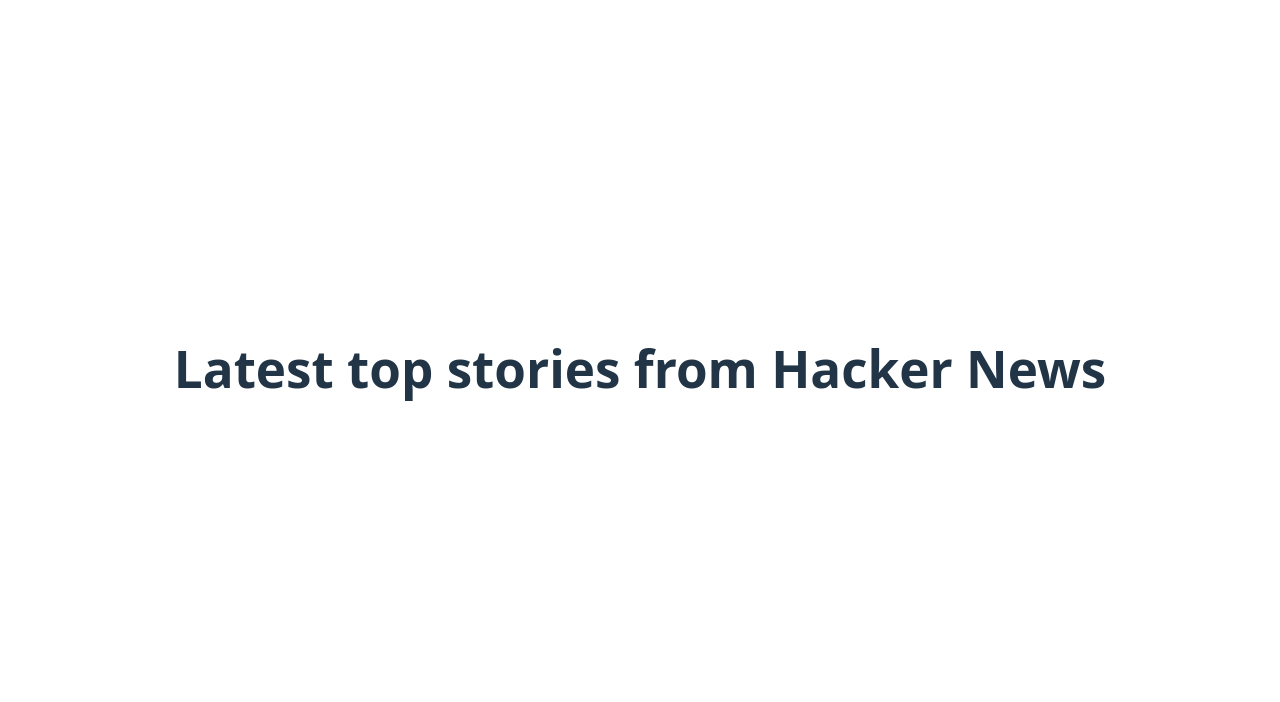
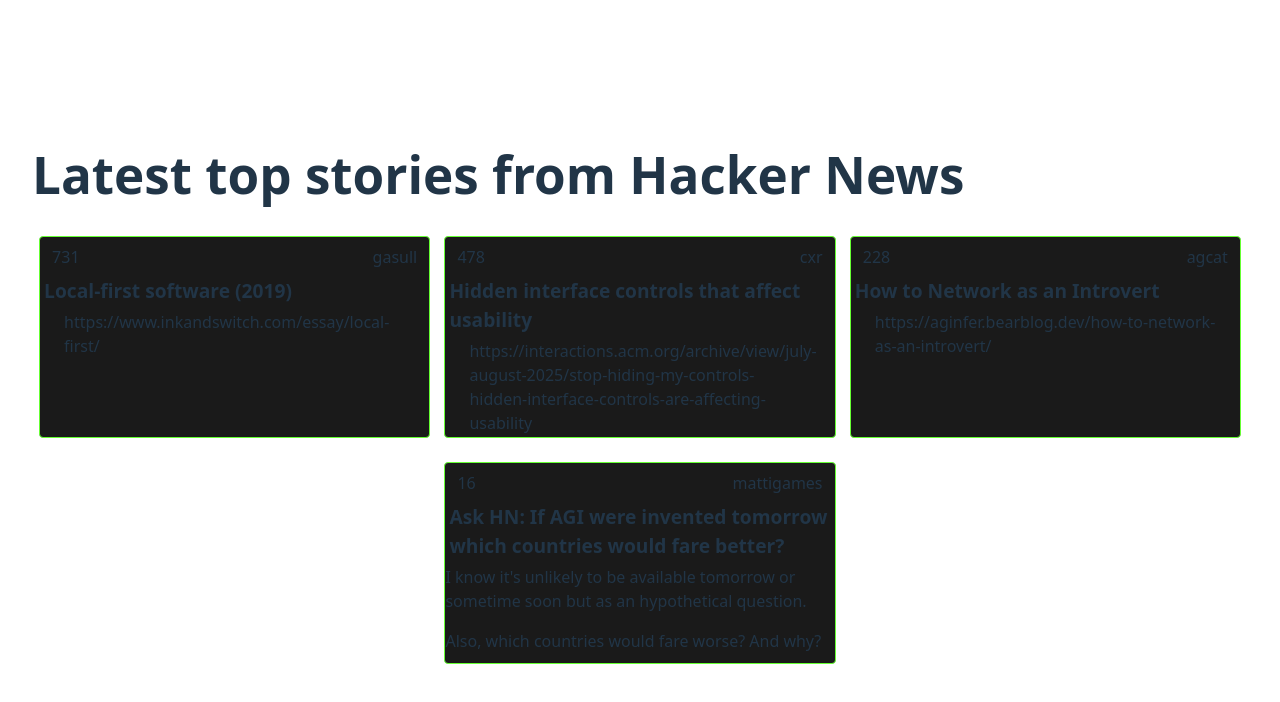
Before and after one commit to Flygenring/hn-client, a React (Vite) app: page / in a window 1280 px wide. Shown: the top 702 px of the page. Built offline with nearby package versions, Linux system fonts and the light colour scheme; no server answers.

Commit message:
Add some basic mockup stories and style them to look somewhat passable and behave nicely

```diff
--- a/src/App.tsx
+++ b/src/App.tsx
@@ -24,6 +24,41 @@
 			<div className="card">
 				{stories.join(", ")}
 			</div>
+			<div className="stories">
+				<div className="card">
+					<div className="meta">
+						<div className="score">731</div>
+						<div className="username">gasull</div>
+					</div>
+					<h2>Local-first software (2019)</h2>
+					<div className="url">https://www.inkandswitch.com/essay/local-first/</div>
+				</div>
+				<div className="card">
+					<div className="meta">
+						<div className="score">478</div>
+						<div className="username">cxr</div>
+					</div>
+					<h2>Hidden interface controls that affect usability</h2>
+					<div className="url">https://interactions.acm.org/archive/view/july-august-2025/stop-hiding-my-controls-hidden-interface-controls-are-affecting-usability</div>
+				</div>
+				<div className="card">
+					<div className="meta">
+						<div className="score">228</div>
+						<div className="username">agcat</div>
+					</div>
+					<h2>How to Network as an Introvert</h2>
+					<div className="url">https://aginfer.bearblog.dev/how-to-network-as-an-introvert/</div>
+				</div>
+				<div className="card">
+					<div className="meta">
+						<div className="score">16</div>
+						<div className="username">mattigames</div>
+					</div>
+					<h2>Ask HN: If AGI were invented tomorrow which countries would fare better?</h2>
+					<div className="url"></div>
+					<div className="text">I know it's unlikely to be available tomorrow or sometime soon but as an hypothetical question.<p>Also, which countries would fare worse? And why?</p></div>
+				</div>
+			</div>
 		</>
 	)
 }
--- a/src/asset/App.css
+++ b/src/asset/App.css
@@ -2,9 +2,35 @@
 	max-width: 1280px;
 	margin: 0 auto;
 	padding: 2rem;
-	text-align: center;
 }
 
-.card {
-	padding: 2em;
+.stories {
+	display: flex;
+	flex-wrap: wrap;
+	justify-content: space-around;
+	justify-items: start;
 }
+
+.stories .card {
+	display: inline-block;
+	width: 32%;
+	margin: 0 0 1.5em 0;
+	height: 200px;
+	border: 1px solid #66FF33;
+	border-radius: 4px;
+	background: #1a1a1a;
+}
+.stories .card h2 {
+	font-size: 1.2rem;
+	margin: 0 .25rem;
+}
+
+.stories .card .url {
+	margin: .25rem 1.5rem;
+}
+
+.stories .card .meta {
+	display: flex;
+	justify-content: space-between;
+	padding: .5rem .75rem;
+}
```
